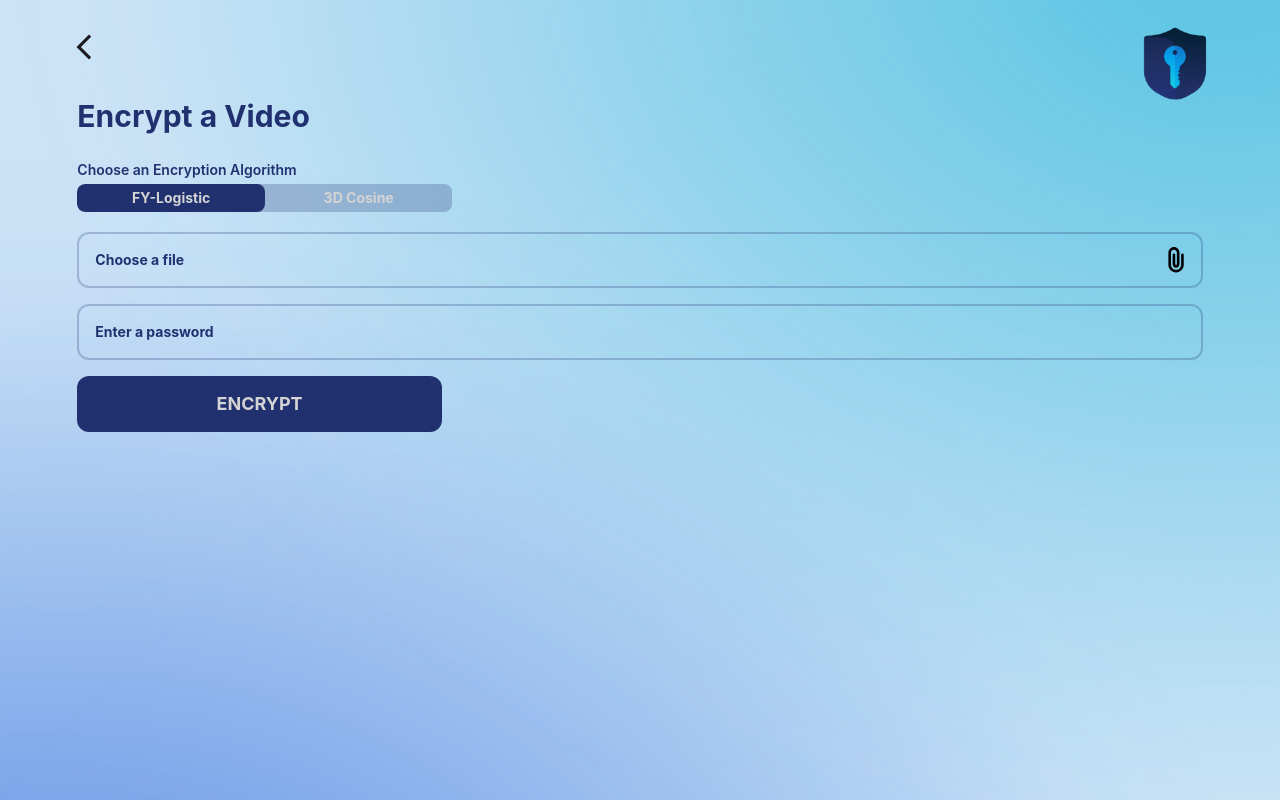
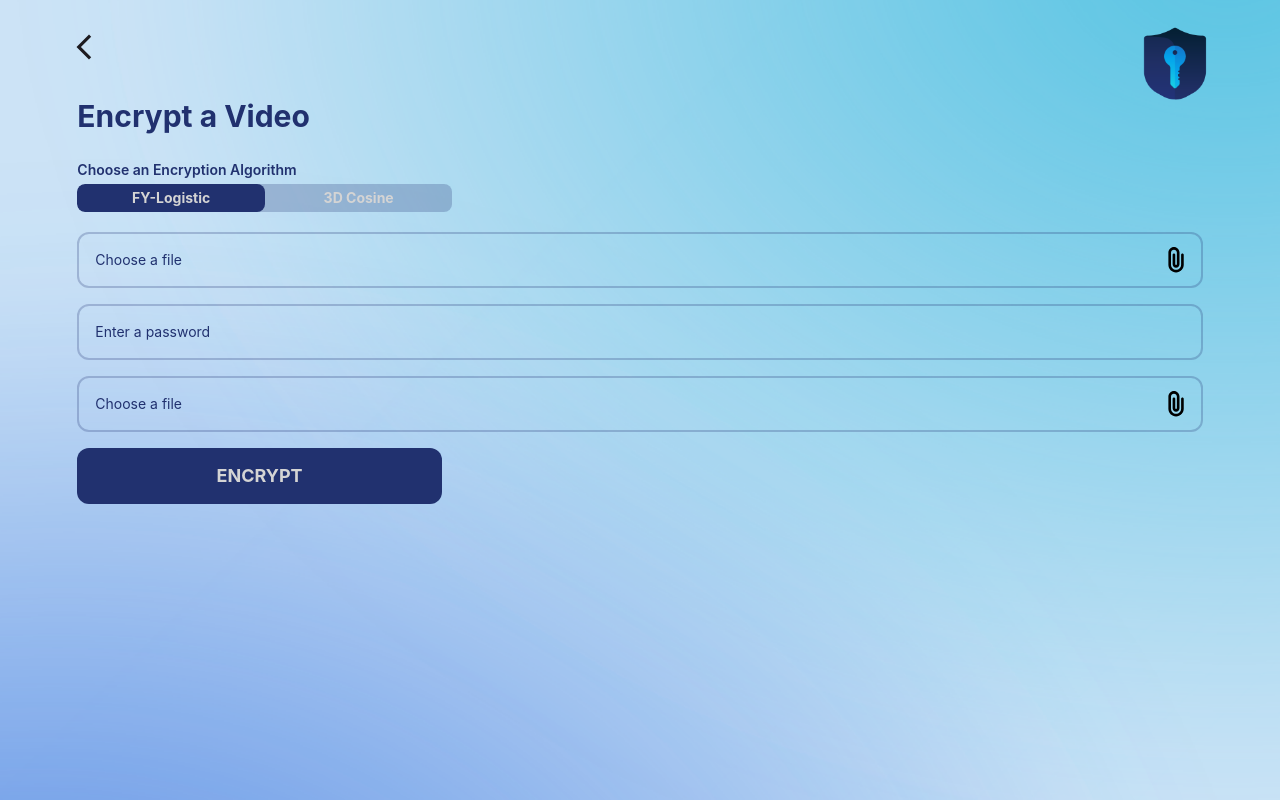
Before and after one commit to renchan16/Medicrypt-App, a React (Create React App) app in the folder medicrypt/: page /encrypt in a window 1280 px wide. Built offline with nearby package versions, Linux system fonts and the light colour scheme.

Commit message:
Updated some code in the UI

```diff
--- a/medicrypt/public/preload.js
+++ b/medicrypt/public/preload.js
@@ -1,5 +1,6 @@
 const { contextBridge, ipcRenderer } = require('electron');
 
 contextBridge.exposeInMainWorld('electron', {
-  openFile: () => ipcRenderer.invoke('dialog:openFile'),
+  openFilePath: () => ipcRenderer.invoke('dialog:openFilePath'),
+  openFolder: () => ipcRenderer.invoke('dialog:openFolder'),
 });
--- a/medicrypt/src/components/text input/FileInput.js
+++ /dev/null
@@ -1,33 +0,0 @@
-import React, { useState } from "react";
-import { FaPaperclip } from "react-icons/fa6";
-
-export default function FileInput( {className, placeholder, onFileChange} ){
-    const [file, setFile] = useState(""); // State to hold the file path
-
-    const handleFileChange = async () => {
-        const uploadedFile = await window.electron.openFile();; // Get the uploaded file
-        if (uploadedFile) {
-            setFile(uploadedFile); // Set the file name in the state
-            onFileChange(uploadedFile); // Call the onFileChange function with the uploaded file
-        }
-    };
-
-    const handleInputChange = (e) => {
-        setFile(e.target.value);  // Update the state with the typed value
-        onFileChange(e.target.value); // Optionally pass the typed value to the parent component
-    };
-
-    return (
-        <div className={`relative flex items-center ${className}`}>
-            <input
-                type='text'
-                value={file}
-                placeholder={`${placeholder}`}
-                className='w-full rounded-xl bg-transparent text-sm border-2 border-primary2  placeholder:bold placeholder-primary1 placeholder-opacity-100 focus:border-primary1 focus:placeholder-primary2 focus:outline-none transition-all duration-300'
-                onChange={handleInputChange}></input>
-            <button className="absolute w-6 h-6 rounded-lg right-4" onClick={handleFileChange}>
-                <FaPaperclip className="w-full h-full transform -rotate-45"/>
-            </button>
-        </div>
-    );
-}
--- /dev/null
+++ b/medicrypt/src/components/text input/FilePathInput.js
@@ -0,0 +1,33 @@
+import React, { useState } from "react";
+import { FaPaperclip } from "react-icons/fa6";
+
+export default function FilePathInput( {className, placeholder, onFilePathChange} ){
+    const [path, setFilePath] = useState(""); // State to hold the path path
+
+    const handleFilePathChange = async () => {
+        const uploadedPath = await window.electron.openFilePath(); // Get the uploaded path
+        if (uploadedPath) {
+            setFilePath(uploadedPath); // Set the path name in the state
+            onFilePathChange(uploadedPath); // Call the onFilePathChange function with the uploaded path
+        }
+    };
+
+    const handleInputChange = (e) => {
+        setFilePath(e.target.value);  // Update the state with the typed value
+        onFilePathChange(e.target.value); // Optionally pass the typed value to the parent component
+    };
+
+    return (
+        <div className={`relative flex items-center ${className}`}>
+            <input
+                type='text'
+                value={path}
+                placeholder={`${placeholder}`}
+                className='w-full rounded-xl bg-transparent text-sm  border-2 border-primary2 placeholder-primary1 placeholder-opacity-100 focus:border-primary1 focus:placeholder-primary2 focus:outline-none transition-all duration-300'
+                onChange={handleInputChange}></input>
+            <button className="absolute w-6 h-6 rounded-lg right-4" onClick={handleFilePathChange}>
+                <FaPaperclip className="w-full h-full transform -rotate-45"/>
+            </button>
+        </div>
+    );
+}
--- a/medicrypt/src/components/text input/PasswordInput.js
+++ b/medicrypt/src/components/text input/PasswordInput.js
@@ -11,7 +11,7 @@ export default function PasswordInput( {className, onPasswordChange} ){
             <input
                 type='password'
                 placeholder='Enter a password'
-                className='w-full rounded-xl bg-transparent text-sm border-2 border-primary2  placeholder:bold placeholder-primary1 placeholder-opacity-100 focus:border-primary1 focus:placeholder-primary2 focus:outline-none transition-all duration-300'
+                className='w-full rounded-xl bg-transparent text-sm border-2 border-primary2 placeholder-primary1 placeholder-opacity-100 focus:border-primary1 focus:placeholder-primary2 focus:outline-none transition-all duration-300'
                 onChange={handlePasswordChange}></input>
         </div>
     );
--- a/medicrypt/src/pages-css/General.css
+++ b/medicrypt/src/pages-css/General.css
@@ -1,10 +1,6 @@
 input[type=text], input[type=password]{
     padding: 1rem;
     color: '#21316F';
-}
-
-input::placeholder{
-    font-weight: bold;
 }
 
 div {
--- a/medicrypt/src/pages/Decrypt.js
+++ b/medicrypt/src/pages/Decrypt.js
@@ -2,7 +2,7 @@ import React from 'react';
 import { MdArrowBackIosNew } from 'react-icons/md';
 import { useNavigate } from 'react-router-dom';
 import AlgoSwitch from '../components/switches/AlgoSwitch';
-import FileInput from '../components/text input/FileInput';
+import FileInput from '../components/text input/FilePathInput';
 import PasswordInput from '../components/text input/PasswordInput';
 import EncryptButton from '../components/buttons/ProcessButton';
 
--- a/medicrypt/src/pages/Encrypt.js
+++ b/medicrypt/src/pages/Encrypt.js
@@ -4,7 +4,7 @@ import { useNavigate } from 'react-router-dom'; // Import useNavigate for naviga
 import '../pages-css/General.css';
 import logo from '../assets/MedicryptLogo.png';
 import AlgoSwitch from '../components/switches/AlgoSwitch';
-import FileInput from '../components/text input/FileInput';
+import FilePathInput from '../components/text input/FilePathInput';
 import PasswordInput from '../components/text input/PasswordInput';
 import EncryptButton from '../components/buttons/ProcessButton';
 import BackgroundImage from '../assets/background.png';
@@ -12,12 +12,14 @@ import BackgroundImage from '../assets/background.png';
 function Encrypt() {
   const navigate = useNavigate();
   const [algorithm, setAlgorithm] = useState("");
-  const [videofile, setVideoFile] = useState("");
+  const [filepath, setFilePath] = useState("");
+  const [hashpath, setHashPath] = useState("");
   const [password, setPassword] = useState("");
 
   const handleSubmit = () => {
     console.log(algorithm);
-    console.log(videofile);
+    console.log(filepath);
+    console.log(hashpath);
     console.log(password);
   }
 
@@ -33,11 +35,12 @@ function Encrypt() {
 
         <img src={logo} alt="Medicrypt Logo" className="absolute w-19 h-20 right-2" />
 
-        <div className="grid grid-cols-3 grid-rows-5 gap-4 auto-rows-auto mt-16">
+        <div className="grid grid-cols-3 grid-rows-6 gap-4 auto-rows-auto mt-16">
           <h1 className="col-span-3 text-3xl font-bold text-primary1 flex items-center">Encrypt a Video</h1>
           <AlgoSwitch className="col-span-3" onAlgorithmChange={setAlgorithm}/>
-          <FileInput className="col-span-3" placeholder="Choose a file" onFileChange={setVideoFile}/>
+          <FilePathInput className="col-span-3" placeholder="Choose a file" onFilePathChange={setFilePath}/>
           <PasswordInput className="col-span-3" onPasswordChange={setPassword}/>
+          <FilePathInput className="col-span-3" placeholder="Choose a file" onFilePathChange={setHashPath}/>
           <EncryptButton onClickFunction={handleSubmit}/>
         </div>
       </div>
```
Also changed, not shown: medicrypt/public/electron.js (+13 -1 lines), medicrypt/src/pages-css/LandingPage.css (indentation only).
